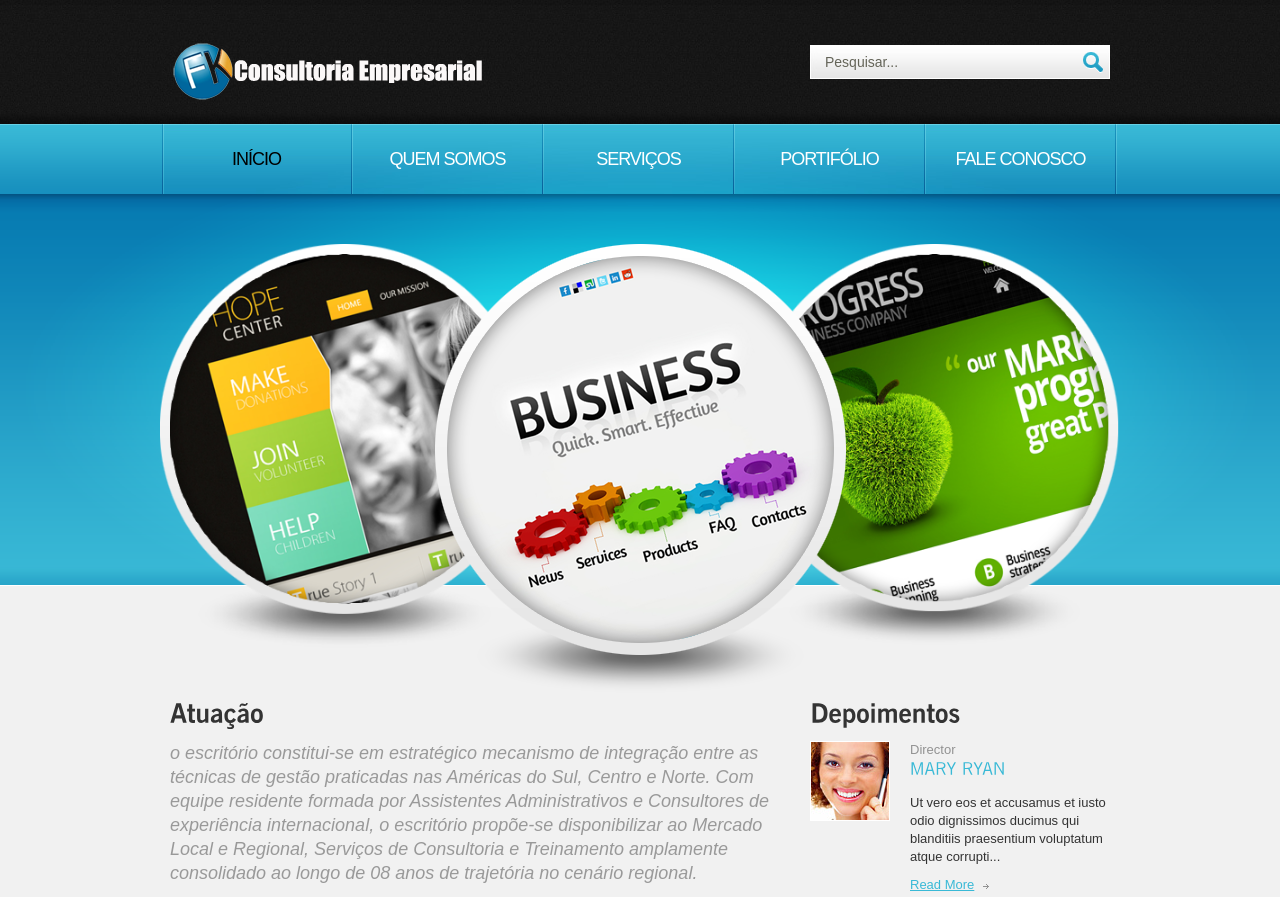
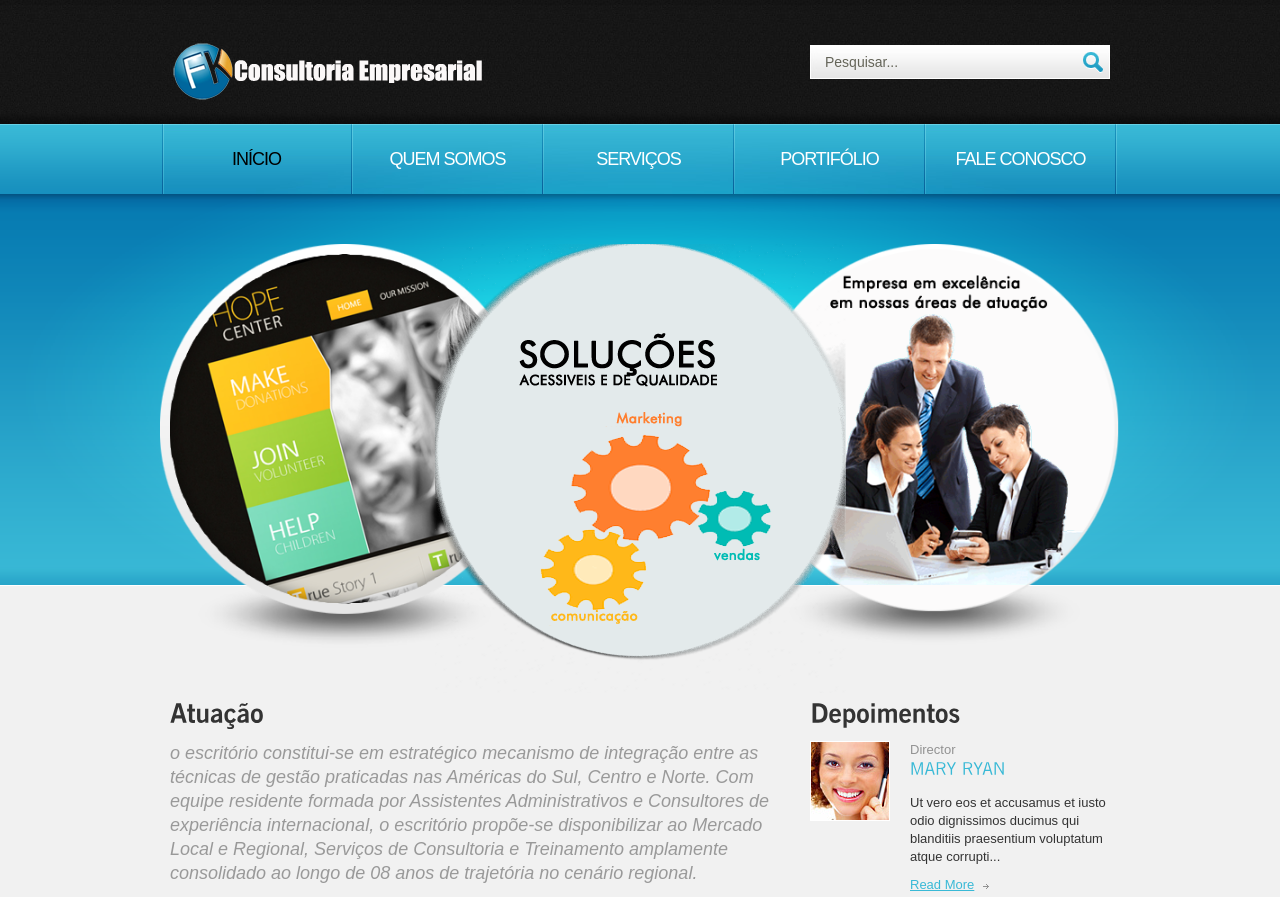
Before and after one commit to DiasGustavo/fksite, a plain HTML site: page index.html in a window 1280 px wide. Shown: the top 897 px of the page. Drawn offline with Linux system fonts and the light colour scheme.

Commit message:
atualização dos banners do index

```diff
--- a/index.html
+++ b/index.html
@@ -82,10 +82,10 @@
                 	<div class="carousel-container">
                       <div id="carousel">
                         <div class="carousel-feature">
-                          <a href="#"><img class="carousel-image" alt="" src="images/gallery-img1.png"></a>
+                          <a href="#"><img class="carousel-image" alt="" src="images/banner02.png"></a>
                         </div>
                         <div class="carousel-feature">
-                          <a href="#"><img class="carousel-image" alt="" src="images/gallery-img3.png"></a>
+                          <a href="#"><img class="carousel-image" alt="" src="images/banner03.png"></a>
                         </div>
                         <div class="carousel-feature">
                           <a href="#"><img class="carousel-image" alt="" src="images/gallery-img2.png"></a>
```
Also changed, not shown: images/banner02.png (added), images/banner03.png (added).
